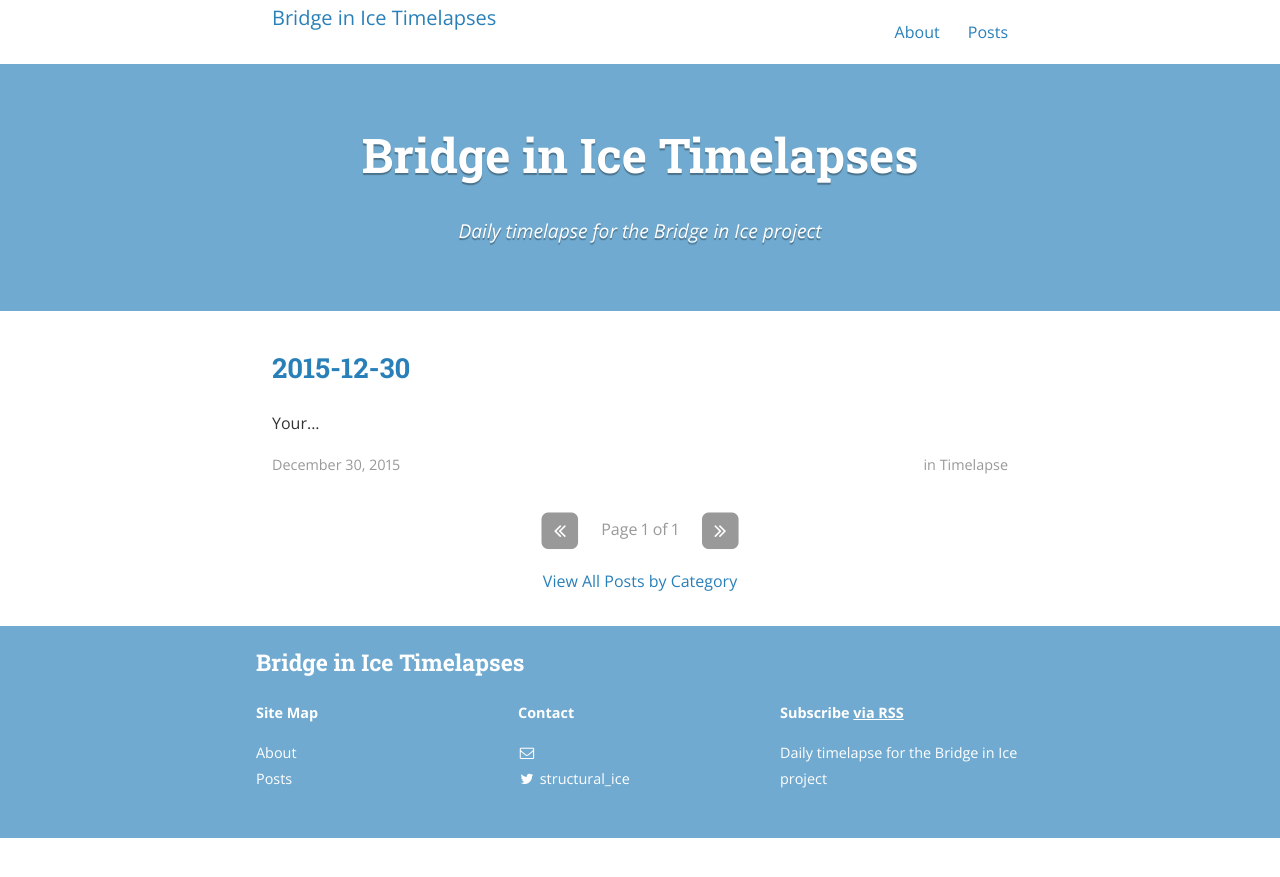
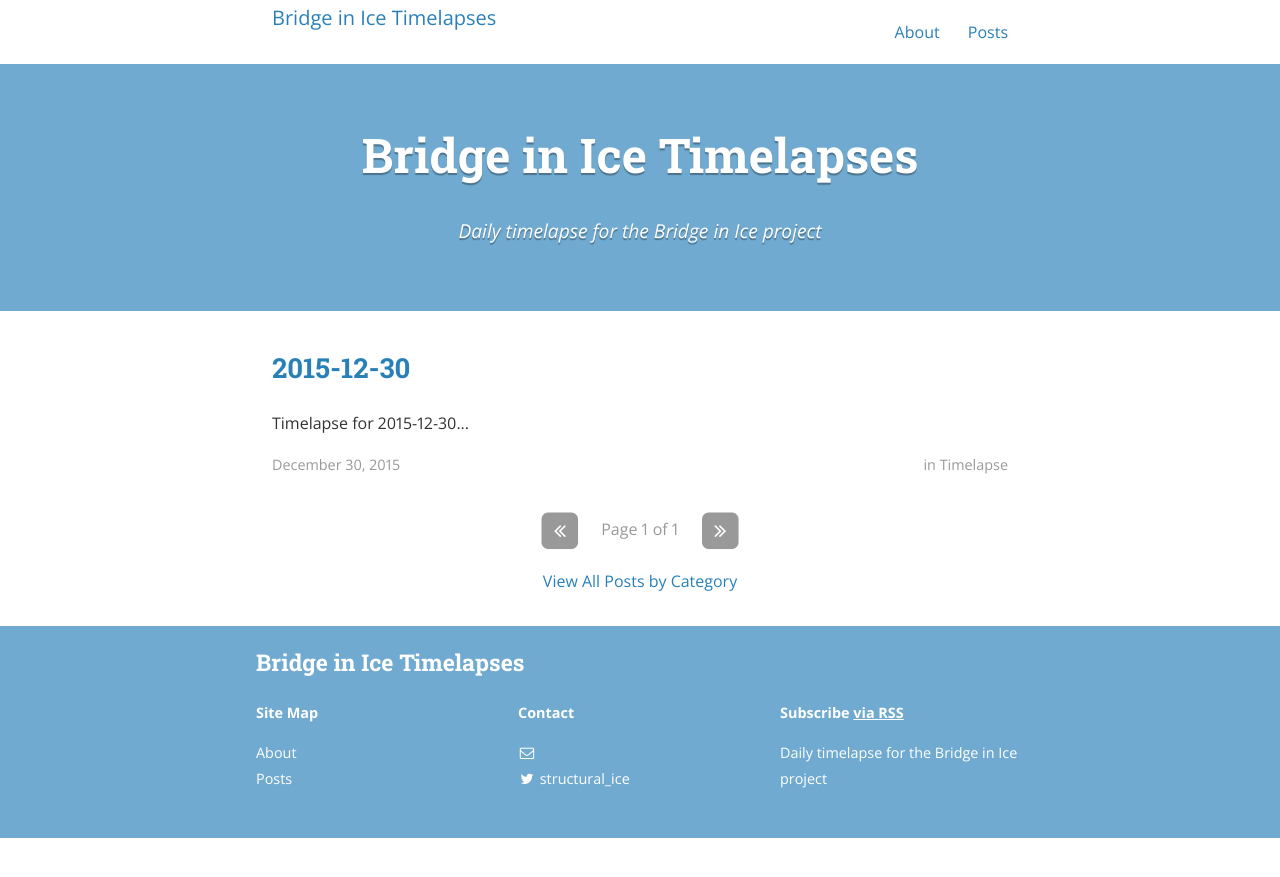
Before and after one commit to bridge-in-ice/bridge-in-ice.github.io, a Jekyll site: the page built from index.html, in a window 1280 px wide. Shown: the top 877 px of the page. Built offline with Jekyll 4.4.1, drawn with Linux system fonts in a browser that asks for light colours; nearby versions of some CDN libraries; the list of posts is cut into pages by our own code; a style sheet for code colours, icons or effects is not loaded.

Commit message:
Re-add short snippets, looks better

```diff
--- a/_posts/2015-12-30-2015-12-30.markdown
+++ b/_posts/2015-12-30-2015-12-30.markdown
@@ -7,6 +7,7 @@ categories: timelapse
 tags:	timelapse daily
 #cover:  "/assets/instacode.png"
 ---
+Timelapse for 2015-12-30
 
 <video width="640" height="480" controls>
   <source src="https://cdn.rawgit.com/bridge-in-ice/bridge-in-ice/master/2015-12-30.webm" type="video/webm">
--- a/index.html
+++ b/index.html
@@ -20,7 +20,7 @@ layout: default
       <a class="post-link" href="{{ post.url | prepend: site.baseurl }}">{{ post.title }}</a>
     </h2>
     <section class="post-excerpt" itemprop="description">
-      <p>{{ post.content | strip_html | truncatewords: 0}}</p>
+      <p>{{ post.content | strip_html | truncatewords: 3}}</p>
     </section>
     <section class="post-meta">
       <div class="post-date">{{ post.date | date: "%B %-d, %Y" }}</div>
```
